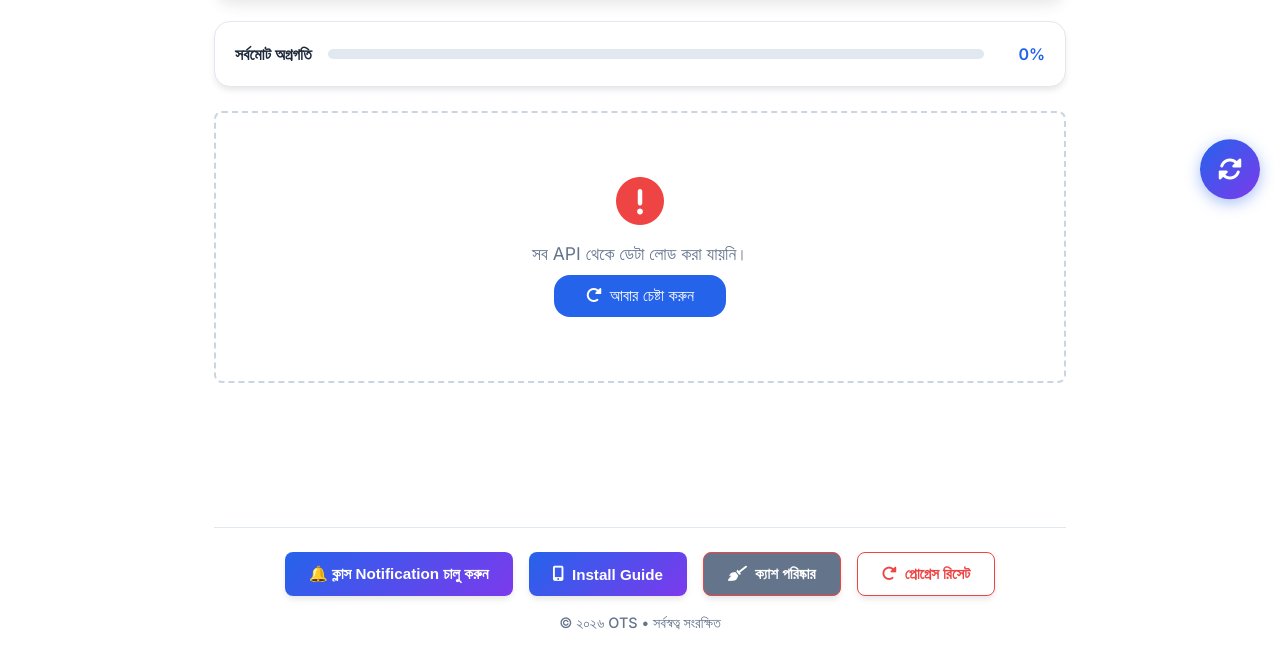
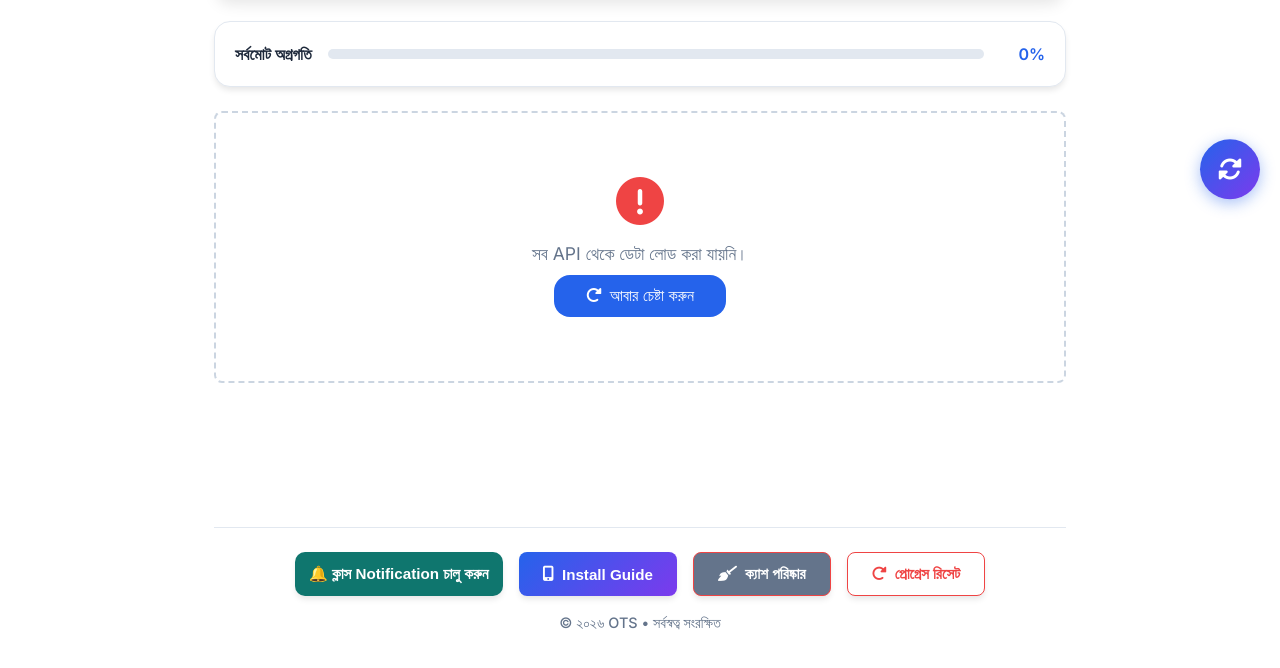
Before and after one commit to ots249/kp, a website: page index.html in a window 1280 px wide. Shown: the part 579-1247 px from the top of the page. Drawn offline with Linux system fonts and the light colour scheme; no server answers.

Commit message:
Style push notification control

```diff
--- a/style.css
+++ b/style.css
@@ -2045,3 +2045,5 @@ body.dark-mode .pwa-guide-dialog{background:#172033;color:#f8fafc;border-color:#
 .pwa-guide-done{width:100%;min-height:44px;border:0;border-radius:11px;background:var(--primary,#2563eb);color:#fff;font-size:14px;font-weight:700;cursor:pointer}
 .pwa-cache-btn{background:#64748b;color:#fff}
 @media(max-width:420px){.pwa-update-banner{gap:6px;padding:9px;font-size:11px}.pwa-update-banner button{padding:7px 8px;font-size:11px}}
+
+#push-notification-toggle{background:#0f766e;color:#fff;border:0;border-radius:10px;padding:10px 14px;font-weight:700;cursor:pointer}#push-notification-toggle:disabled{opacity:.55}
```
